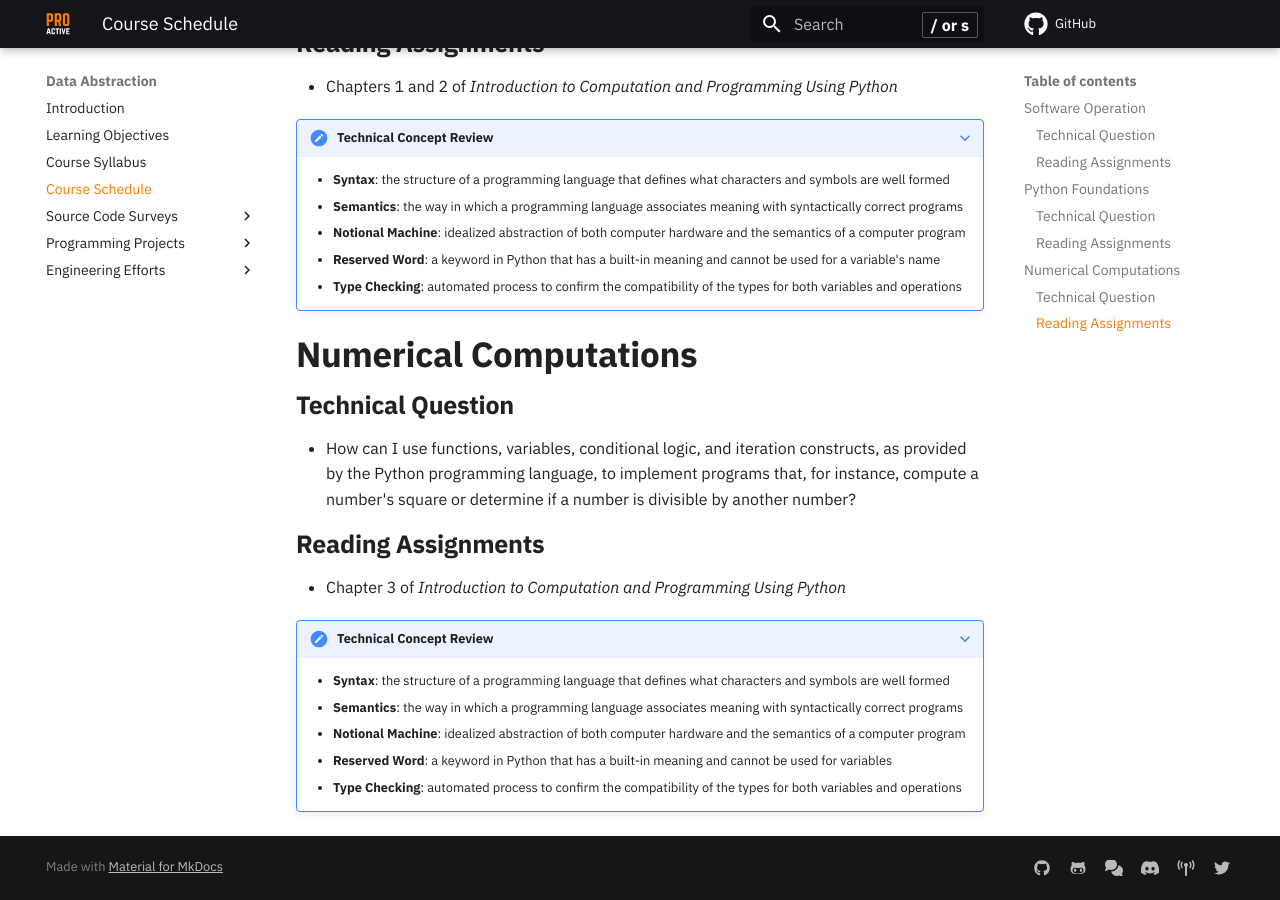
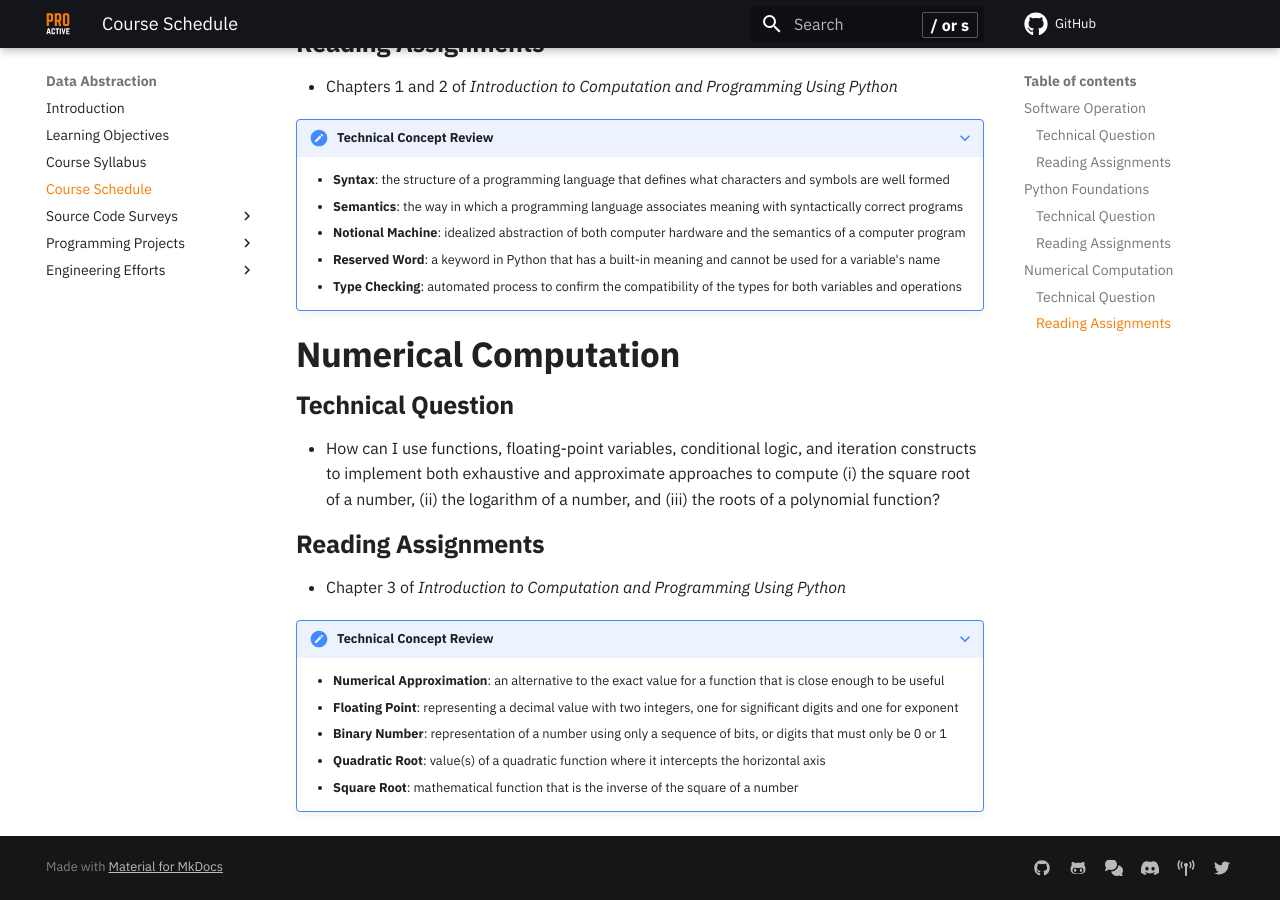
Before and after one commit to ProactiveProgrammers/www.proactiveprogrammers.com, an MkDocs documentation site: the page built from docs/data-abstraction/schedule-data-abstraction.md, in a window 1280 px wide and 900 px high, scrolled down 657 px. Built offline with MkDocs 1.6.1 and Material for MkDocs 9.7.7, drawn with Linux system fonts in a browser that asks for light colours; comment, search, counter and statistics services are not loaded.

```diff
--- a/docs/data-abstraction/schedule-data-abstraction.md
+++ b/docs/data-abstraction/schedule-data-abstraction.md
@@ -39,14 +39,14 @@
     - **Type Checking**: automated process to confirm the compatibility of the
       types for both variables and operations
 
-## Numerical Computations
+## Numerical Computation
 
 ### Technical Question
 
-- How can I use functions, variables, conditional logic, and iteration
-  constructs, as provided by the Python programming language, to implement
-  programs that, for instance, compute a number's square or determine if a
-  number is divisible by another number?
+- How can I use functions, floating-point variables, conditional logic, and
+  iteration constructs to implement both exhaustive and approximate approaches
+  to compute (i) the square root of a number, (ii) the logarithm of a number,
+  and (iii) the roots of a polynomial function?
 
 ### Reading Assignments
 
@@ -54,13 +54,13 @@
 
 ???+ note "Technical Concept Review"
 
-    - **Syntax**: the structure of a programming language that defines what
-      characters and symbols are well formed
-    - **Semantics**: the way in which a programming language associates meaning
-      with syntactically correct programs
-    - **Notional Machine**: idealized abstraction of both computer hardware and
-      the semantics of a computer program
-    - **Reserved Word**: a keyword in Python that has a built-in meaning and
-      cannot be used for variables
-    - **Type Checking**: automated process to confirm the compatibility of the
-      types for both variables and operations
+    - **Numerical Approximation**: an alternative to the exact value for a
+      function that is close enough to be useful
+    - **Floating Point**: representing a decimal value with two integers, one
+      for significant digits and one for exponent
+    - **Binary Number**: representation of a number using only a sequence of
+      bits, or digits that must only be 0 or 1
+    - **Quadratic Root**: value(s) of a quadratic function where it intercepts
+      the horizontal axis
+    - **Square Root**: mathematical function that is the inverse of the square
+      of a number
```
